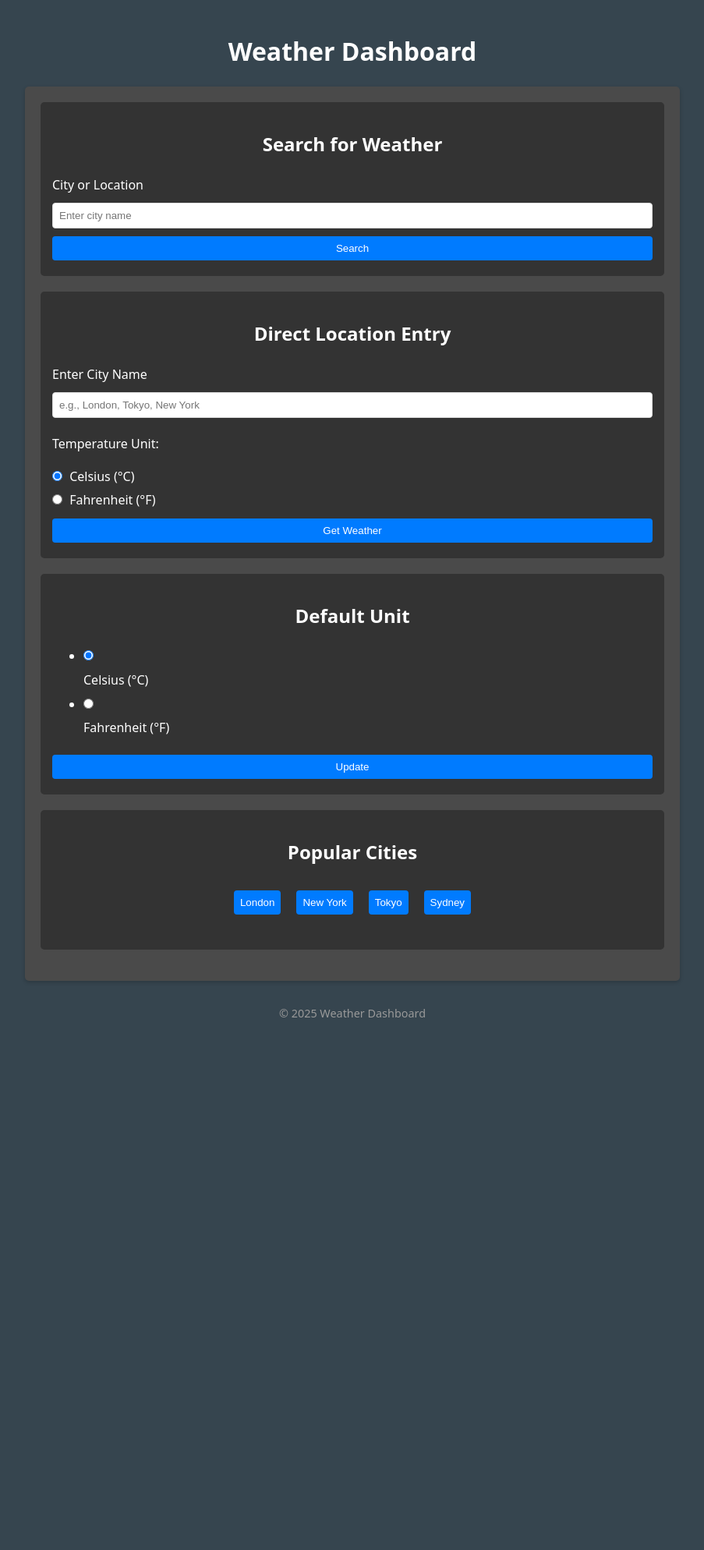
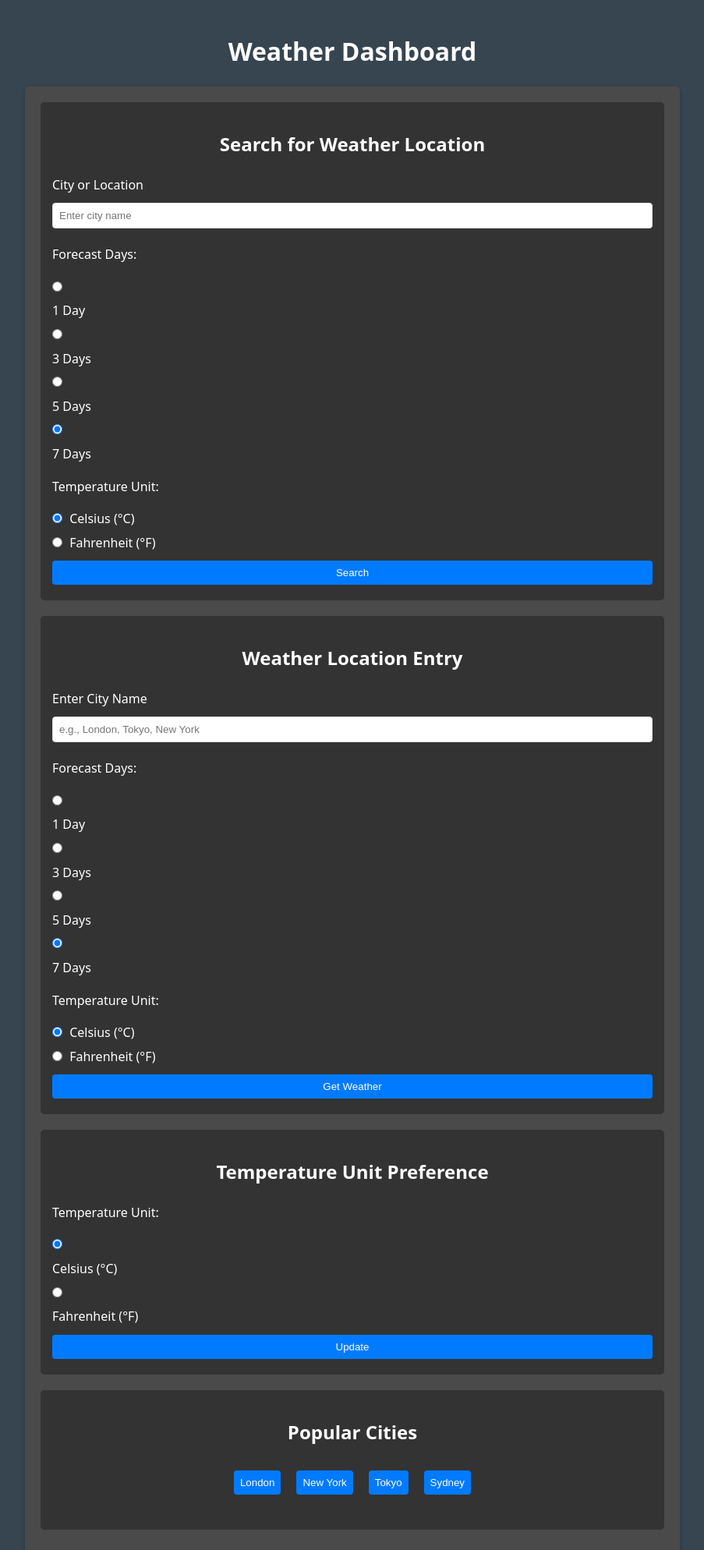
Before and after one commit to xtinalang/weather-dashboard, a Flask app: template web/templates/index.html in a window 1280 px wide. Shown: the top 1988 px of the page at 78% size, without its empty margins (188-1091 px from the left). Before the commit the page ends 1305 px from the top, so only its background shows below. Run offline with Flask 3, Linux system fonts and the light colour scheme; the template is opened without the code that fills it: values that come from a table or form of the project are taken from there, others are empty; some libraries are stand-ins or nearby versions.

Commit message:
Added forcast info

```diff
--- a/web/app.py
+++ b/web/app.py
@@ -13,7 +13,12 @@ from weather_app.forecast import ForecastManager
 from weather_app.location import LocationManager
 from weather_app.repository import LocationRepository, SettingsRepository
 
-from .forms import LocationSearchForm, UnitSelectionForm, UserInputLocationForm
+from .forms import (
+    ForecastDaysForm,
+    LocationSearchForm,
+    UnitSelectionForm,
+    UserInputLocationForm,
+)
 from .utils import format_weather_data
 
 # Initialize Flask app
@@ -50,6 +55,7 @@ def index():
     search_form = LocationSearchForm()
     ui_form = UserInputLocationForm()
     unit_form = UnitSelectionForm()
+    forecast_days_form = ForecastDaysForm()
 
     # Default to user's saved setting if available
     try:
@@ -57,6 +63,9 @@ def index():
         unit_form.unit.default = (
             "F" if settings.temperature_unit.lower() == "fahrenheit" else "C"
         )
+        forecast_days_form.forecast_days.default = str(settings.forecast_days)
+        unit_form.process()
+        forecast_days_form.process()
     except Exception:
         pass
 
@@ -72,6 +81,7 @@ def index():
         search_form=search_form,
         ui_form=ui_form,
         unit_form=unit_form,
+        forecast_days_form=forecast_days_form,
         favorites=favorites,
     )
 
@@ -333,6 +343,179 @@ def api_weather(lat, lon):
         return jsonify({"error": str(e)}), 500
 
 
+@app.route("/forecast/<float:lat>/<float:lon>", methods=["GET", "POST"])
+def forecast(lat, lon):
+    """Show forecast for a location"""
+    unit = request.args.get("unit", "C").upper()
+    if unit not in ["C", "F"]:
+        unit = "C"
+
+    # Get forecast days from form or default to 7
+    forecast_days = 7
+    if request.method == "POST":
+        form = ForecastDaysForm()
+        if form.validate_on_submit():
+            forecast_days = int(form.forecast_days.data)
+    else:
+        forecast_days = int(request.args.get("days", 7))
+
+    try:
+        # Find or get location
+        location = location_repo.find_or_create_by_coordinates(
+            name="Custom Location",
+            latitude=lat,
+            longitude=lon,
+            country="",
+            region=None,
+        )
+
+        # Get forecast data
+        coords = f"{lat},{lon}"
+        forecast_data = weather_api.get_forecast(coords, days=forecast_days)
+
+        if not forecast_data:
+            flash("Failed to get forecast data", "error")
+            return redirect(url_for("index"))
+
+        # Update location name from API data if it was auto-created
+        if location.name == "Custom Location" and "location" in forecast_data:
+            api_location = forecast_data["location"]
+            location = location_repo.update(
+                location.id,
+                {
+                    "name": api_location["name"],
+                    "country": api_location["country"],
+                    "region": api_location.get("region"),
+                },
+            )
+
+        # Format data for template
+        formatted_forecast = []
+        if "forecast" in forecast_data and "forecastday" in forecast_data["forecast"]:
+            for day in forecast_data["forecast"]["forecastday"]:
+                formatted_day = {
+                    "date": day["date"],
+                    "max_temp": day["day"]["maxtemp_c"]
+                    if unit == "C"
+                    else day["day"]["maxtemp_f"],
+                    "min_temp": day["day"]["mintemp_c"]
+                    if unit == "C"
+                    else day["day"]["mintemp_f"],
+                    "condition": day["day"]["condition"]["text"],
+                    "icon": day["day"]["condition"]["icon"],
+                    "chance_of_rain": day["day"]["daily_chance_of_rain"],
+                    "chance_of_snow": day["day"]["daily_chance_of_snow"],
+                    "humidity": day["day"]["avghumidity"],
+                    "wind_speed": day["day"]["maxwind_kph"]
+                    if unit == "C"
+                    else day["day"]["maxwind_mph"],
+                    "wind_unit": "km/h" if unit == "C" else "mph",
+                }
+                formatted_forecast.append(formatted_day)
+
+        # Render forecast template
+        return render_template(
+            "forecast.html",
+            forecast=formatted_forecast,
+            location=location,
+            unit=unit,
+            lat=lat,
+            lon=lon,
+            forecast_days=forecast_days,
+        )
+
+    except Exception as e:
+        flash(f"Error getting forecast: {e}", "error")
+        return redirect(url_for("index"))
+
+
+# Keep the existing forecast route for form submission
+@app.route("/forecast", methods=["POST"])
+def forecast_form():
+    """Process forecast form and redirect to forecast page"""
+    form = ForecastDaysForm()
+    lat = request.form.get("lat")
+    lon = request.form.get("lon")
+    unit = request.form.get("unit", "C")
+
+    # If the request is coming from weather.html, it should have lat/lon
+    if lat and lon:
+        if form.validate_on_submit():
+            forecast_days = form.forecast_days.data
+            return redirect(
+                url_for(
+                    "forecast_path",
+                    coordinates=f"{lat}/{lon}",
+                    unit=unit,
+                    days=forecast_days,
+                )
+            )
+        else:
+            flash("Invalid forecast days selection", "error")
+            return redirect(
+                url_for("weather_path", coordinates=f"{lat}/{lon}", unit=unit)
+            )
+
+    # If the request is coming from index.html, it may have a location name to search
+    location = request.form.get("location")
+    if location:
+        try:
+            # Search for the location
+            results = weather_api.search_city(location)
+            if not results or len(results) == 0:
+                flash(f"No cities found matching '{location}'", "warning")
+                return redirect(url_for("index"))
+
+            # If only one result, go directly to forecast
+            if len(results) == 1 and form.validate_on_submit():
+                forecast_days = form.forecast_days.data
+                lat = results[0]["lat"]
+                lon = results[0]["lon"]
+                return redirect(
+                    url_for(
+                        "forecast_path",
+                        coordinates=f"{lat}/{lon}",
+                        unit=unit,
+                        days=forecast_days,
+                    )
+                )
+
+            # If multiple results, show them
+            return render_template(
+                "search_results.html", results=results, query=location, unit=unit
+            )
+        except Exception as e:
+            flash(f"Error finding location: {e}", "error")
+
+    # If we get here, the request was invalid
+    flash("Missing location information", "error")
+    return redirect(url_for("index"))
+
+
+@app.route("/forecast/<path:coordinates>", methods=["GET", "POST"])
+def forecast_path(coordinates):
+    """
+    Handle forecast path with coordinates that may include negative values.
+    This is a workaround for Flask's router which can have issues with negative numbers.
+    """
+    # Parse coordinates from the path
+    try:
+        # Split by slash and convert to float
+        parts = coordinates.split("/")
+        if len(parts) != 2:
+            flash("Invalid coordinates format", "error")
+            return redirect(url_for("index"))
+
+        lat = float(parts[0])
+        lon = float(parts[1])
+
+        # Call the forecast function directly with the parsed coordinates
+        return forecast(lat, lon)
+    except Exception as e:
+        flash(f"Error getting forecast: {e}", "error")
+        return redirect(url_for("index"))
+
+
 # Run the app
 def run():
     """Run the Flask application"""
--- a/web/forms.py
+++ b/web/forms.py
@@ -26,3 +26,13 @@ class UnitSelectionForm(FlaskForm):
         default="C",
     )
     submit = SubmitField("Update")
+
+
+class ForecastDaysForm(FlaskForm):
+    """Form for selecting number of forecast days"""
+
+    forecast_days = RadioField(
+        "Forecast Days",
+        choices=[("1", "1 Day"), ("3", "3 Days"), ("5", "5 Days"), ("7", "7 Days")],
+        default="7",
+    )
--- a/web/templates/index.html
+++ b/web/templates/index.html
@@ -15,7 +15,7 @@
 {% endwith %}
 
 <div class="section">
-    <h2>Search for Weather</h2>
+    <h2>Search for Weather Location</h2>
 
     <!-- Search Form -->
     <form action="{{ url_for('search') }}" method="post">
@@ -25,13 +25,31 @@
             {{ search_form.query(placeholder="Enter city name") }}
         </div>
         <div>
+            <p>Forecast Days:</p>
+            {% for choice in forecast_days_form.forecast_days %}
+                <label>
+                    {{ choice }}
+                    {{ choice.label }}
+                </label>
+            {% endfor %}
+        </div>
+        <div>
+            <p>Temperature Unit:</p>
+            <label>
+                <input type="radio" name="unit" value="C" {% if unit_form.unit.default == 'C' %}checked{% endif %}> Celsius (°C)
+            </label>
+            <label>
+                <input type="radio" name="unit" value="F" {% if unit_form.unit.default == 'F' %}checked{% endif %}> Fahrenheit (°F)
+            </label>
+        </div>
+        <div>
             {{ search_form.submit(class="btn") }}
         </div>
     </form>
 </div>
 
 <div class="section">
-    <h2>Direct Location Entry</h2>
+    <h2>Weather Location Entry</h2>
 
     <!-- Location Form -->
     <form action="{{ url_for('ui_location') }}" method="post">
@@ -39,6 +57,16 @@
         <div>
             {{ ui_form.location.label }}
             {{ ui_form.location(placeholder="e.g., London, Tokyo, New York") }}
+        </div>
+
+        <div>
+            <p>Forecast Days:</p>
+            {% for choice in forecast_days_form.forecast_days %}
+                <label>
+                    {{ choice }}
+                    {{ choice.label }}
+                </label>
+            {% endfor %}
         </div>
 
         <div>
@@ -57,13 +85,18 @@
     </form>
 </div>
 
-<!-- Unit Preference -->
 <div class="section">
-    <h2>Default Unit</h2>
+    <h2>Temperature Unit Preference</h2>
     <form action="{{ url_for('update_unit') }}" method="post">
         {{ unit_form.csrf_token }}
         <div>
-            {{ unit_form.unit }}
+            <p>Temperature Unit:</p>
+            {% for choice in unit_form.unit %}
+                <label>
+                    {{ choice }}
+                    {{ choice.label }}
+                </label>
+            {% endfor %}
         </div>
         <div>
             {{ unit_form.submit(class="btn") }}
@@ -78,7 +111,10 @@
     {% for location in favorites %}
         <div class="favorite-item">
             <a href="{{ url_for('weather_path', coordinates=location.latitude ~ '/' ~ location.longitude) }}">
-                {{ location.name }}{% if location.region %}, {{ location.region }}{% endif %} ({{ location.country }})
+                {{ location.name }}{% if location.region %}, {{ location.region }}{% endif %} ({{ location.country }}) - Weather
+            </a>
+            <a href="{{ url_for('forecast_path', coordinates=location.latitude ~ '/' ~ location.longitude) }}">
+                Forecast
             </a>
         </div>
     {% endfor %}
--- a/web/templates/search_results.html
+++ b/web/templates/search_results.html
@@ -16,6 +16,9 @@
             <a href="{{ url_for('weather', lat=location.lat, lon=location.lon, unit=unit|default('C')) }}" class="btn">
                 View Weather
             </a>
+            <a href="{{ url_for('forecast_path', coordinates=location.lat ~ '/' ~ location.lon, unit=unit|default('C')) }}" class="btn">
+                View Forecast
+            </a>
         </p>
     </div>
     {% endfor %}
--- a/web/templates/weather.html
+++ b/web/templates/weather.html
@@ -45,6 +45,7 @@
 
 <div class="nav">
     <a href="{{ url_for('index') }}">Back to Home</a>
+    <a href="{{ url_for('forecast_path', coordinates=lat ~ '/' ~ lon, unit=unit) }}">View Forecast</a>
     <a href="{{ url_for('weather', lat=lat, lon=lon, unit='C' if weather.unit == 'F' else 'F') }}">
         Switch to °{{ 'C' if weather.unit == 'F' else 'F' }}
     </a>
```
Also changed, not shown: web/templates/forecast.html (added, +92 -0 lines), web/utils.py (+4 -4 lines).
